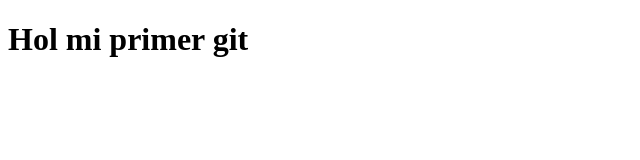
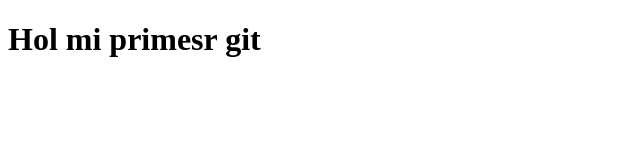
Before and after one commit to Alexa-15-AA/MiPrimerRepositorio, a plain HTML site: page index.html in a window 1280 px wide. Shown: the full height of the page, 0-640 px from the left. Drawn offline with Linux system fonts and the light colour scheme.

Commit message:
este es un commit

```diff
--- a/index.html
+++ b/index.html
@@ -6,6 +6,6 @@
     <title>Document</title>
  </head>
  <body>
-    <h1>Hol mi primer git</h1>
+    <h1>Hol mi primesr git</h1>
  </body>
  </html>
```
